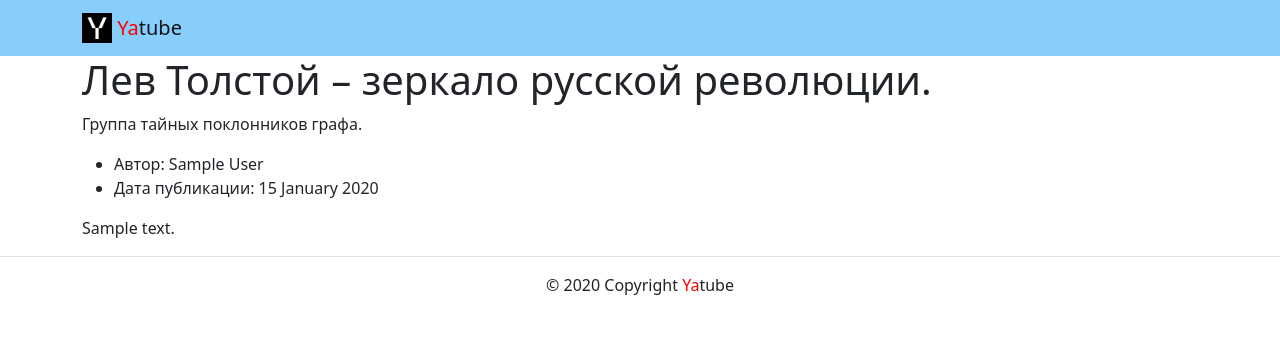
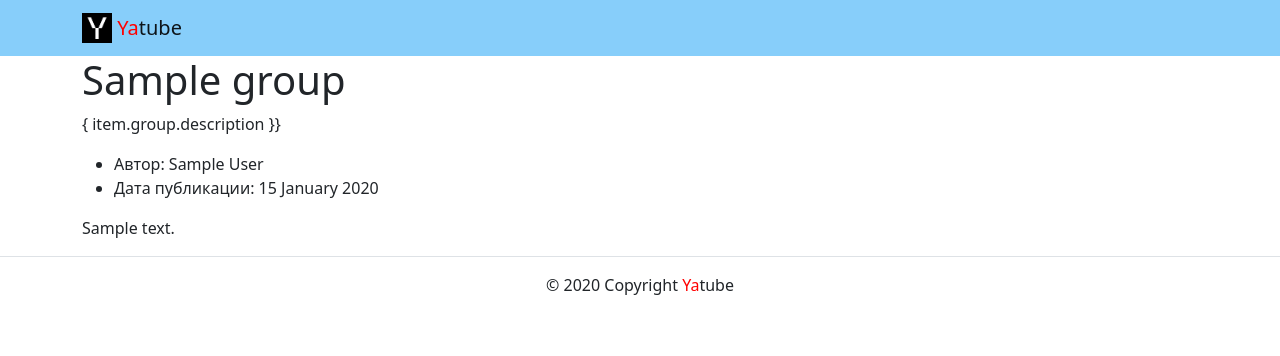
Before and after one commit to Cooke64/hw02_community, a Django app: a page that uses yatube/templates/base.html in a window 1280 px wide. Shown: the top 356 px of the page. Run offline with Django 3.2, Linux system fonts and the light colour scheme; tables that the repository leaves empty hold one stand-in row (values such as "Sample post"); some libraries are stand-ins or nearby versions.

Commit message:
made remarks

```diff
--- a/yatube/posts/models.py
+++ b/yatube/posts/models.py
@@ -1,5 +1,5 @@
+from django.contrib.auth import get_user_model
 from django.db import models
-from django.contrib.auth import get_user_model
 
 User = get_user_model()
 
@@ -7,6 +7,7 @@
 class Post(models.Model):
     text = models.TextField()
     pub_date = models.DateTimeField(auto_now_add=True)
+    prepopulated_fields = {"slug": ("title",)}
     author = models.ForeignKey(
         User,
         on_delete=models.PROTECT,
@@ -15,7 +16,7 @@
         'Group',
         blank=True,
         null=True,
-        on_delete=models.PROTECT,
+        on_delete=models.SET_NULL,
     )
 
 
@@ -25,5 +26,5 @@
     description = models.TextField(blank=True)
     prepopulated_fields = {"slug": ("title",)}
 
-    def __str__(self, title):
+    def __str__(self):
         return self.title
--- a/yatube/posts/views.py
+++ b/yatube/posts/views.py
@@ -1,11 +1,11 @@
 from django.shortcuts import render, get_object_or_404
 from .models import Post, Group
 
-
+amount_of_posts = 10
 def index(request):
     template = 'posts/index.html'
     title = 'Последние обновления на сайте'
-    posts = Post.objects.order_by('-pub_date')[:10]
+    posts = Post.objects.order_by('-pub_date')[:amount_of_posts]
     context = {
         'posts': posts,
         'title': title,
@@ -18,7 +18,7 @@
     template = 'posts/group_list.html'
     title = 'Записи сообщества'
     group = get_object_or_404(Group, slug=slug)
-    posts = Post.objects.filter(group=group).order_by('-pub_date')[:10]
+    posts = Post.objects.filter(group=group).order_by('-pub_date')[:amount_of_posts]
     context = {
         'title': title,
         'group': group,
--- a/yatube/templates/base.html
+++ b/yatube/templates/base.html
@@ -14,15 +14,13 @@
         <title>{{ title }}</title>
     </head>
       <body>
-      <header>
         {% include 'includes/header.html' %}
-      <header>
         <main>
+          <div class="container">
             {% block content %}
             {% endblock %}
+          </div>
         </main>
-      <footer>
         {% include 'includes/footer.html' %}
-      </footer>
     </body>
   </html>
--- a/yatube/templates/includes/footer.html
+++ b/yatube/templates/includes/footer.html
@@ -1,3 +1,3 @@
-    <footer class="border-top text-center py-3">
-      <p>© 2020 Copyright <span style="color:red">Ya</span>tube</p>
-    </footer>
+<footer class="border-top text-center py-3">
+  <p>© 2020 Copyright <span style="color:red">Ya</span>tube</p>
+</footer>
--- a/yatube/templates/posts/group_list.html
+++ b/yatube/templates/posts/group_list.html
@@ -1,23 +1,17 @@
 {% extends 'base.html' %}
   {% block content %}
-  <div class="container">
-      <h1>Лев Толстой – зеркало русской революции.</h1>
-      <p>
-        Группа тайных поклонников графа.
-      </p>
+    {% for item in posts %}
+      <h1>{{ item.group.title }}</h1>
+      <p>{ item.group.description }}</p>
+    {% endfor %}
     {% for post in posts %}
       <ul>
-            <li>
-            Автор: {{ post.author.get_full_name }}
-            </li>
-            <li>
-            Дата публикации: {{ post.pub_date|date:"d E Y" }}
-            </li>
+        <li>Автор: {{ post.author.get_full_name }}</li>
+        <li>Дата публикации: {{ post.pub_date|date:"d E Y" }}</li>
       </ul>
       <p>{{ post.text }}</p>
       {% if not forloop.last %}
       <hr>
     {% endif %}
     {% endfor %}
-  </div>
     {% endblock %}
--- a/yatube/templates/posts/index.html
+++ b/yatube/templates/posts/index.html
@@ -1,6 +1,5 @@
 {% extends 'base.html' %}
   {% block content %}
-  <div class="container">
         {% for post in posts %}
           <ul>
             <li>
@@ -16,5 +15,5 @@
         <hr>
         {% endif %}
         {% endfor %}
-  </div>
+
   {% endblock %}
--- a/yatube/yatube/settings.py
+++ b/yatube/yatube/settings.py
@@ -34,7 +34,6 @@
 TEMPLATES = [
     {
         'BACKEND': 'django.template.backends.django.DjangoTemplates',
-        # Добавлено: Искать шаблоны на уровне проекта
         'DIRS': [TEMPLATES_DIR],
         'APP_DIRS': True,
         'OPTIONS': {
```
Lines whose indentation alone changed are shown as unchanged.
